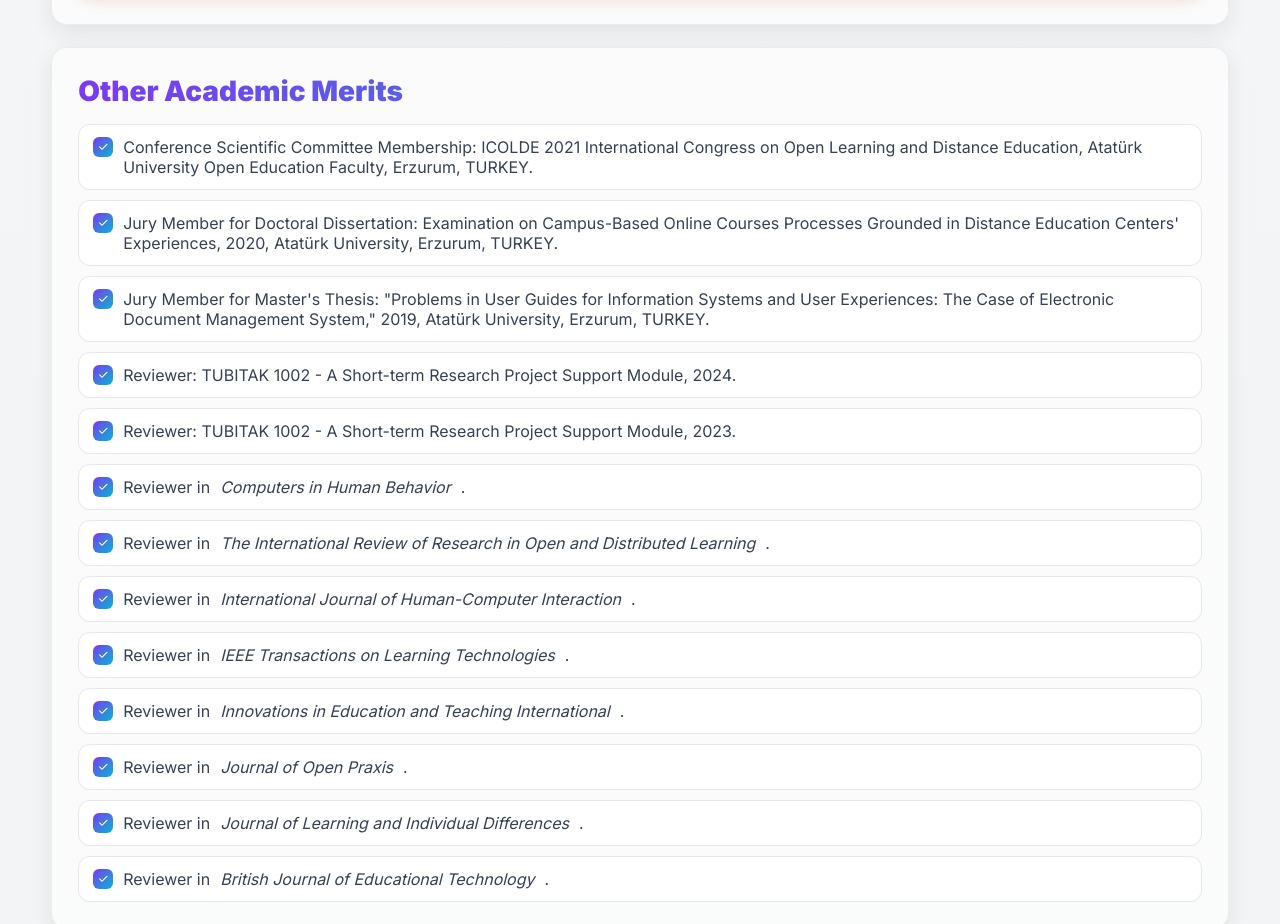
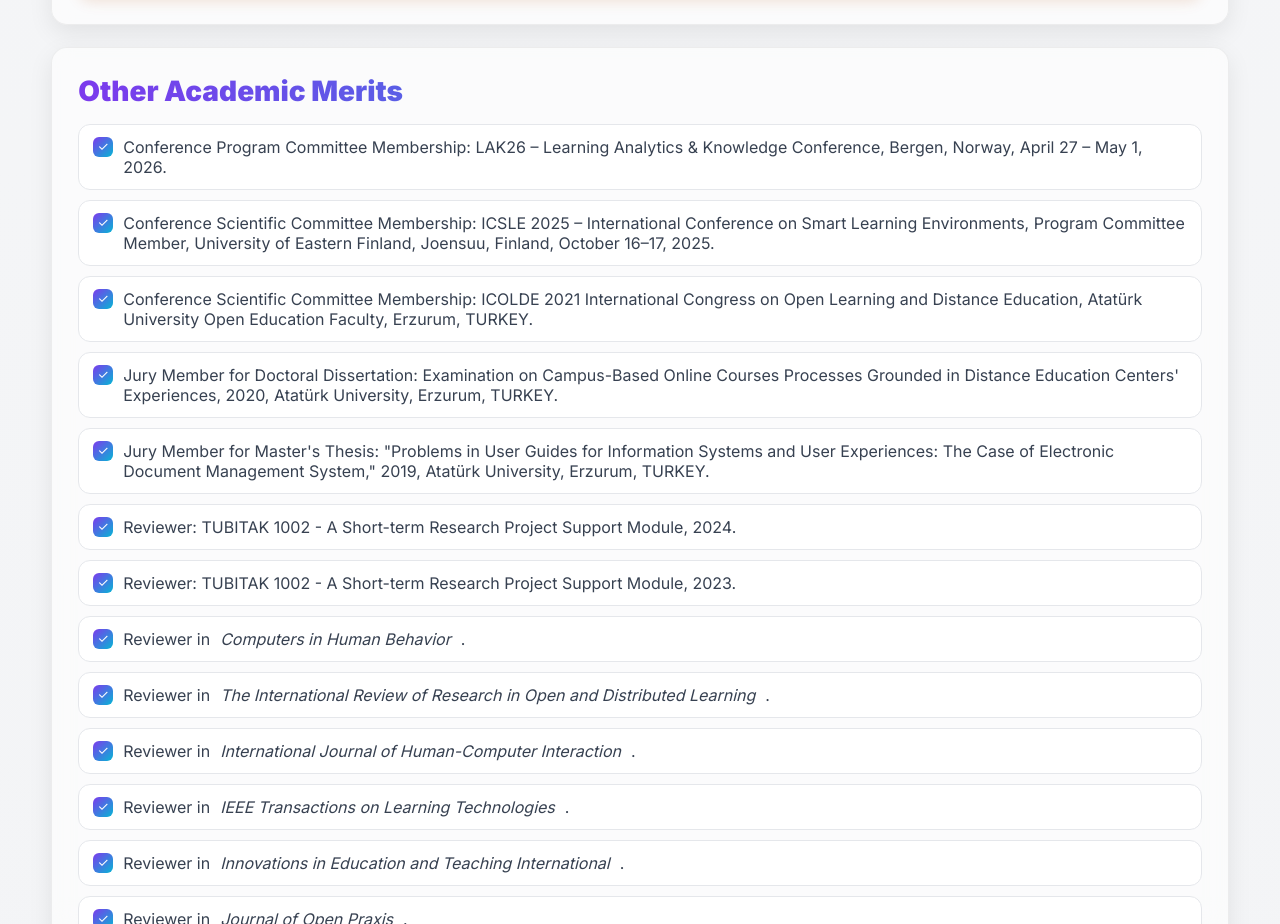
Before and after one commit to hkayaduman/hkayaduman.github.io, a plain HTML site: page index.html in a window 1280 px wide. Shown: the part 5675-6599 px from the top of the page. Drawn offline with Linux system fonts and the light colour scheme.

Commit message:
Update index.html

```diff
--- a/index.html
+++ b/index.html
@@ -445,6 +445,8 @@
     <section id="other-academic-merits" class="card">
       <h2>Other Academic Merits</h2>
       <ul class="merits">
+        <li><span class="check">✓</span>Conference Program Committee Membership: LAK26 – Learning Analytics & Knowledge Conference, Bergen, Norway, April 27 – May 1, 2026.</li>
+        <li><span class="check">✓</span>Conference Scientific Committee Membership: ICSLE 2025 – International Conference on Smart Learning Environments, Program Committee Member, University of Eastern Finland, Joensuu, Finland, October 16–17, 2025. </li>
         <li><span class="check">✓</span> Conference Scientific Committee Membership: ICOLDE 2021 International Congress on Open Learning and Distance Education, Atatürk University Open Education Faculty, Erzurum, TURKEY.</li>
         <li><span class="check">✓</span> Jury Member for Doctoral Dissertation: Examination on Campus-Based Online Courses Processes Grounded in Distance Education Centers' Experiences, 2020, Atatürk University, Erzurum, TURKEY.</li>
         <li><span class="check">✓</span> Jury Member for Master's Thesis: "Problems in User Guides for Information Systems and User Experiences: The Case of Electronic Document Management System," 2019, Atatürk University, Erzurum, TURKEY.</li>
```
